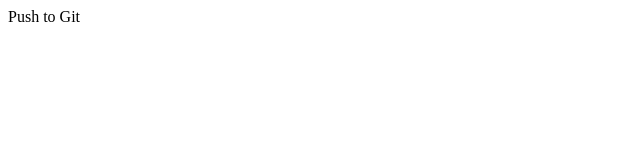
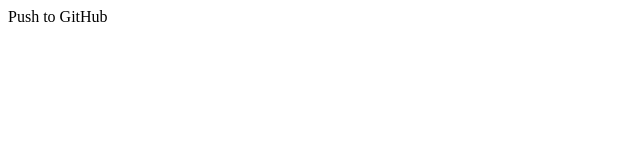
Before and after one commit to yuyapatty/project-1, a plain HTML site: page index.html in a window 1280 px wide. Shown: the full height of the page, 0-640 px from the left. Drawn offline with Linux system fonts and the light colour scheme.

Commit message:
Forth Commit

```diff
--- a/index.html
+++ b/index.html
@@ -1,8 +1,8 @@
 <html>
 <head>
-<title>Push to Git</title>
+<title>Push to GitHub</title>
 <body>
-	Push to Git
+	Push to GitHub
 </body>
 </head>
 </html>
```
